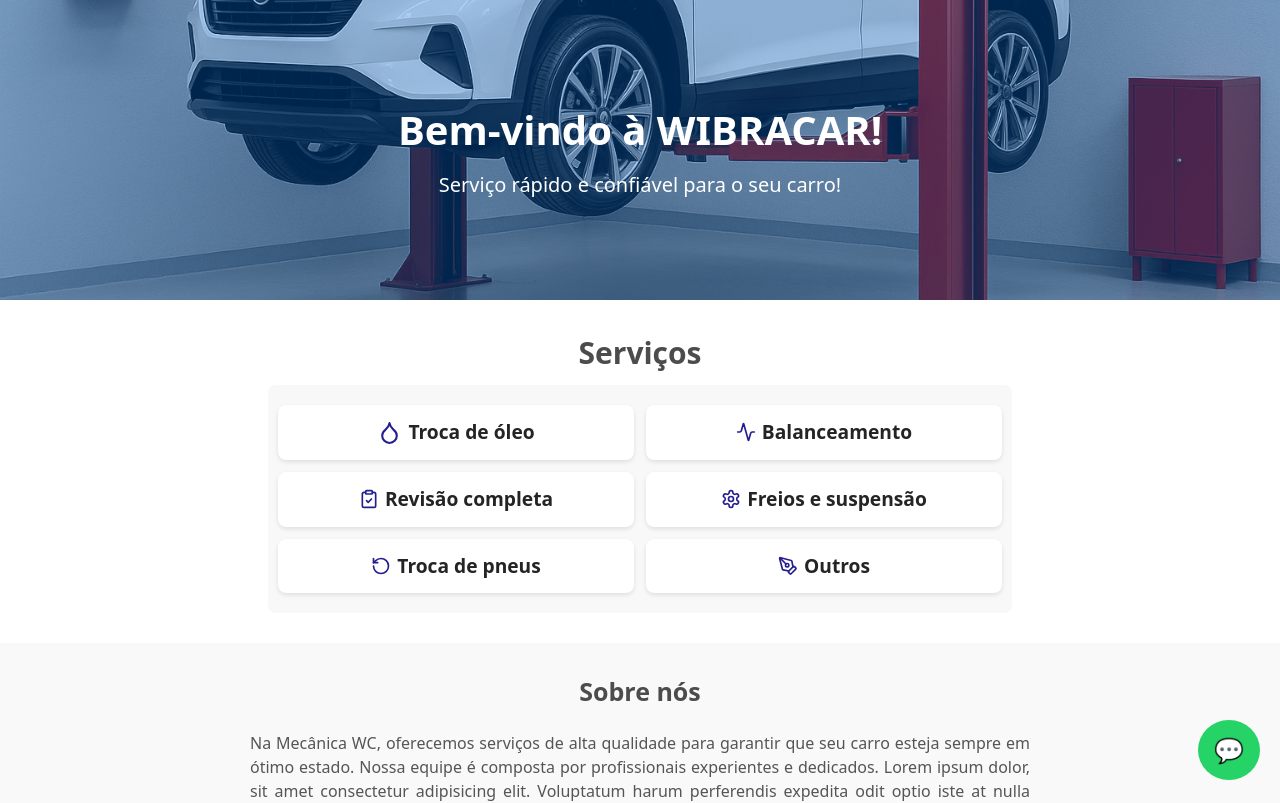
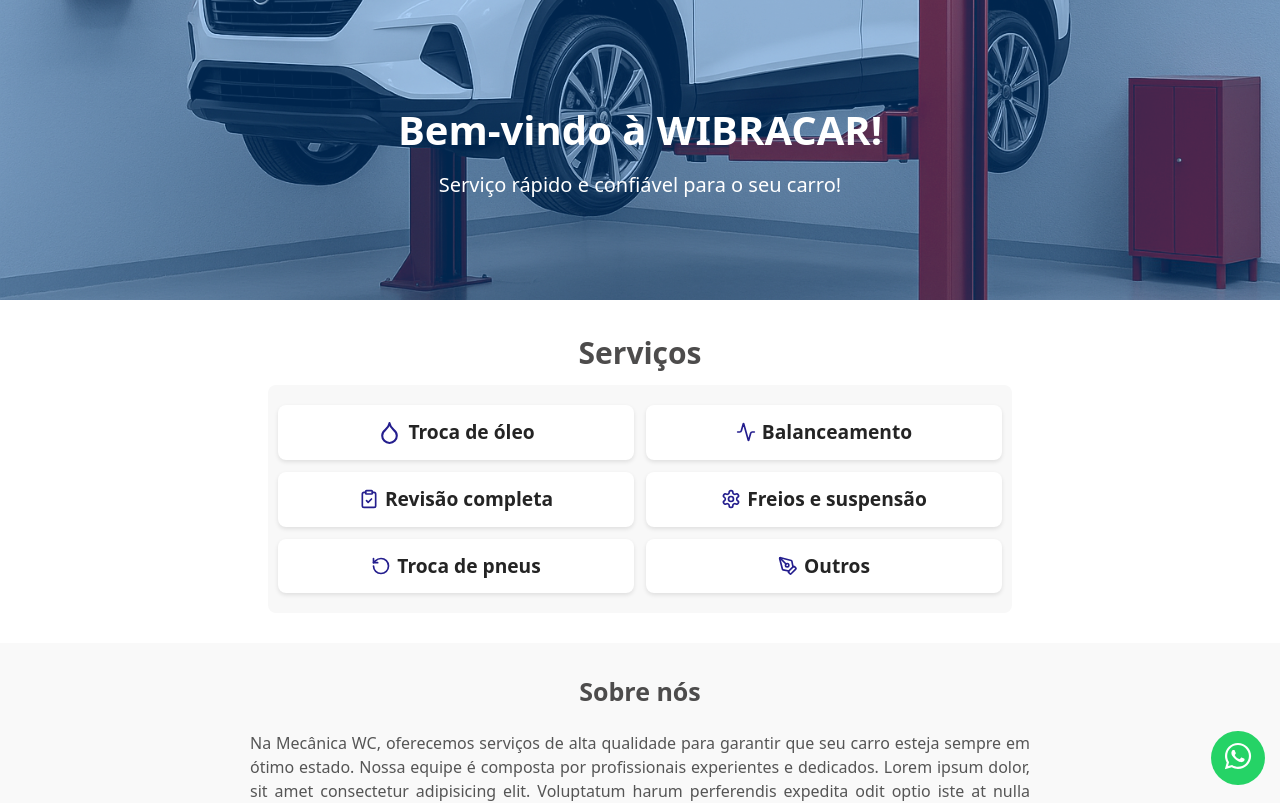
Before and after one commit to DrielySantos/wc-mecanica, a React (Vite) app: page / in a window 1280 px wide. Shown: the top 803 px of the page. Built offline with nearby package versions, Linux system fonts and the light colour scheme.

Commit message:
alteração de estilização do whatsapp btn

```diff
--- a/package.json
+++ b/package.json
@@ -12,7 +12,8 @@
   "dependencies": {
     "lucide-react": "^0.503.0",
     "react": "^19.0.0",
-    "react-dom": "^19.0.0"
+    "react-dom": "^19.0.0",
+    "react-icons": "^5.5.0"
   },
   "devDependencies": {
     "@eslint/js": "^9.22.0",
--- a/src/components/WhatsAppButton.jsx
+++ b/src/components/WhatsAppButton.jsx
@@ -1,25 +1,24 @@
 import React from 'react';
+import { FaWhatsapp } from 'react-icons/fa';
 
 const WhatsAppButton = () =>{
     return(
-        <a href="https://api.whatsapp.com/send?phone=5521983844493"
+        <a href="https://wa.me/5521983844493?text=Olá%2C%20gostaria%20de%20saber%20mais%20informações."
         target="_blank"
         rel="noopener noreferrer"
         style={{
             position: 'fixed',
-            bottom: '20px',
-            right: '20px',
+            bottom: '15px',
+            right: '15px',
             backgroundColor: '#25D366',
             color: 'white',
-            padding: '12px 16px',
+            padding: '10px 12px',
             borderRadius: '50%',
             textDecoration: 'none',
-            fontSize: '24px',
+            fontSize: '11px',
             zIndex: 1000,
           }}>
-             💬
-            {/* <i className="fab fa-whatsapp"></i>
-            <span style={{ marginLeft: '8px' }}>Chat with us</span> */}
+            <FaWhatsapp size={30} />
 
         </a>
     )
```
Also changed, not shown: 1 other file (tests, documents, lock files or other folders).
